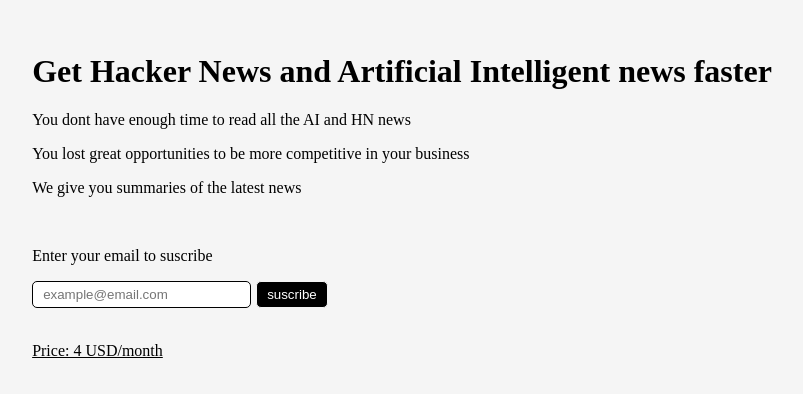
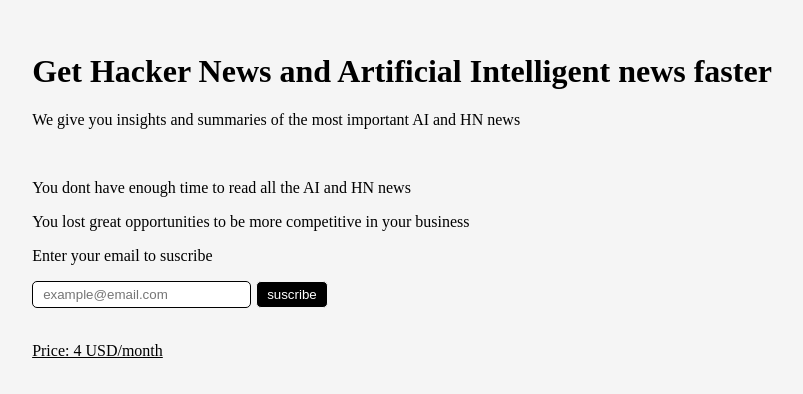
Before and after one commit to juandavidGF/ideas, a Next.js app: page / in a window 1280 px wide. Shown: the part 204-598 px from the top of the page, without its empty margins (246-1049 px from the left). Built offline with nearby package versions, Linux system fonts and the light colour scheme.

Commit message:
fix benefit and order

```diff
--- a/src/pages/index.jsx
+++ b/src/pages/index.jsx
@@ -36,9 +36,9 @@
       <main className={styles.main}>
 				<div className='content'>
 					<h1>Get Hacker News and Artificial Intelligent news faster</h1>
+					<p>We give you insights and summaries of the most important AI and HN news</p><br/>
 					<p>You dont have enough time to read all the AI and HN news</p>
 					<p>You lost great opportunities to be more competitive in your business</p>
-					<p>We give you summaries of the latest news</p><br/>
 					<form onSubmit={handleSubmit} class="suscription">
 						<p>Enter your email to suscribe</p>
 						<input className={styles.email} type="text" id="email" placeholder="example@email.com" pattern="[a-z0-9._%+-]+@[a-z0-9.-]+\.[a-z]{2,4}$" />
```
